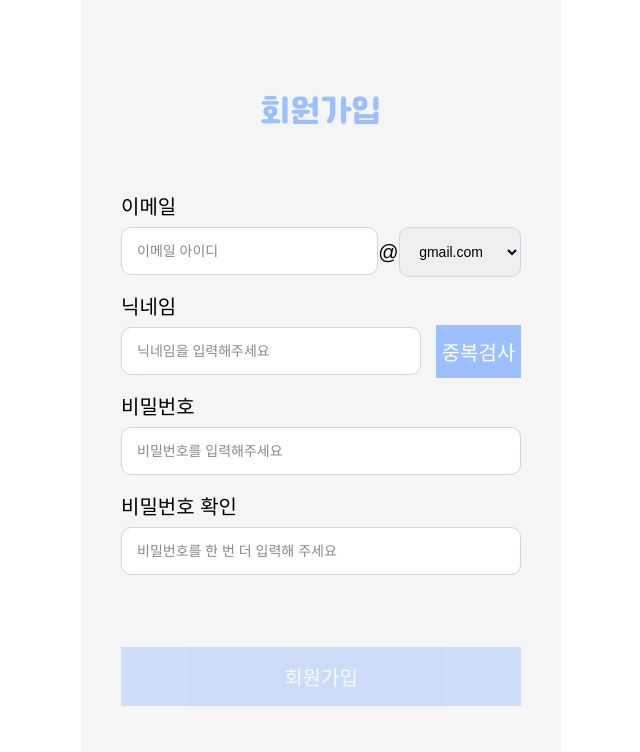
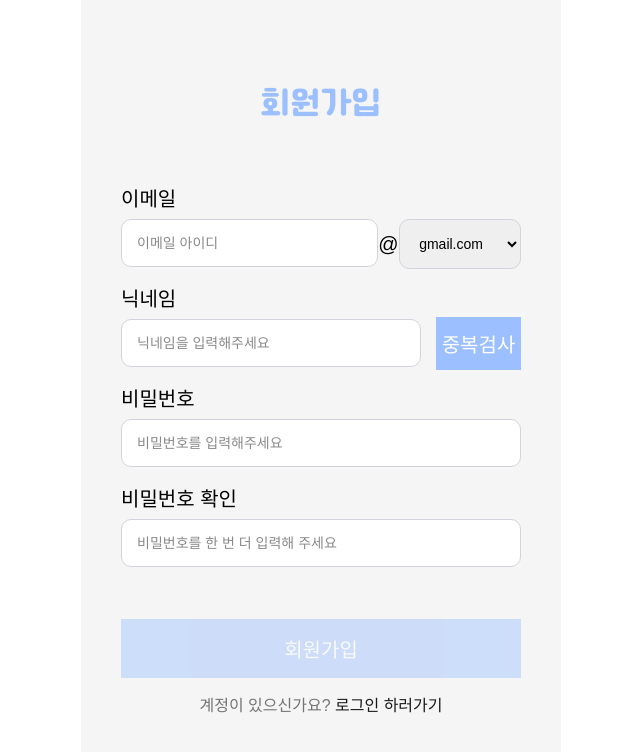
Before and after one commit to FRONT-END-BOOTCAMP-PLUS-3/moongchija, a Next.js app: page /signup in a window 1280 px wide. Shown: the top 752 px of the page, without its empty margins (319-959 px from the left). Built offline with nearby package versions, Linux system fonts and the light colour scheme; a web font is replaced by a local one.

Commit message:
[refactor] 회원가입 페이지 로그인 하러가기 링크 추가

```diff
--- a/app/(anon)/signup/components/AuthForm.module.scss
+++ b/app/(anon)/signup/components/AuthForm.module.scss
@@ -18,7 +18,19 @@
     }
 
     div:nth-child(5) {
-      margin-top: 50px;
+      margin-top: 30px;
     }
   }
+
+  .loginLink {
+    color: var(--grey-5-color);
+
+    a {
+      text-decoration: none;
+      color: #191919;
+    }
+
+    text-align: center;
+    margin-top: 20px;
+  }
 }
--- a/app/(anon)/signup/components/AuthForm.tsx
+++ b/app/(anon)/signup/components/AuthForm.tsx
@@ -5,6 +5,7 @@ import styles from "./AuthForm.module.scss";
 
 import EmailInputField from "./EmailInputField";
 import useForm from "../hooks/useForm";
+import Link from "next/link";
 
 const AuthForm = () => {
   const {
@@ -63,7 +64,12 @@ const AuthForm = () => {
           placeholder="비밀번호를 한 번 더 입력해 주세요"
           error={passwordCheckError}
         />
+
         <Button text="회원가입" size="lg" active={isFormValid} />
+
+        <p className={styles.loginLink}>
+          계정이 있으신가요? <Link href={"/login"}>로그인 하러가기</Link>
+        </p>
       </form>
     </div>
   );
```
